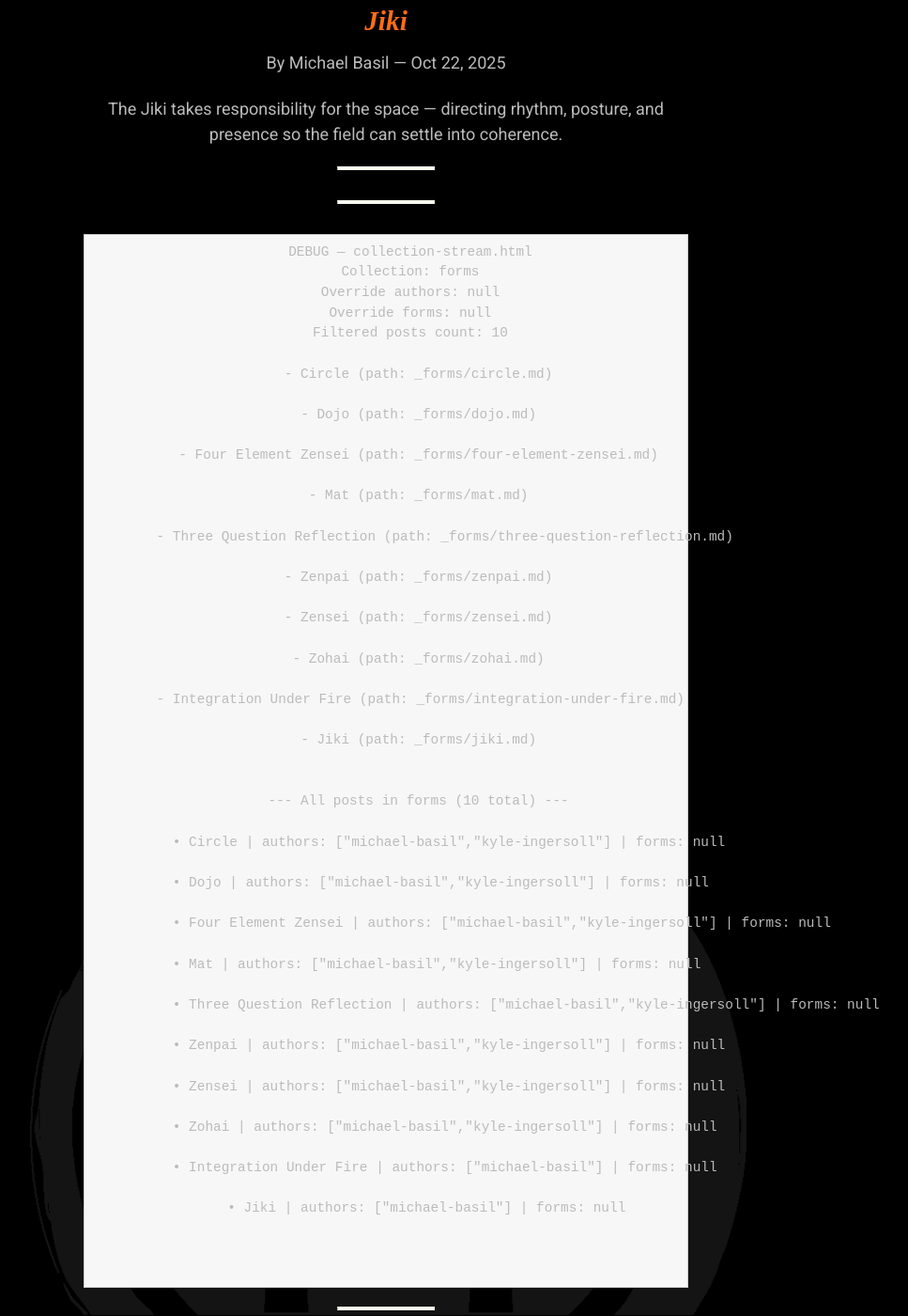
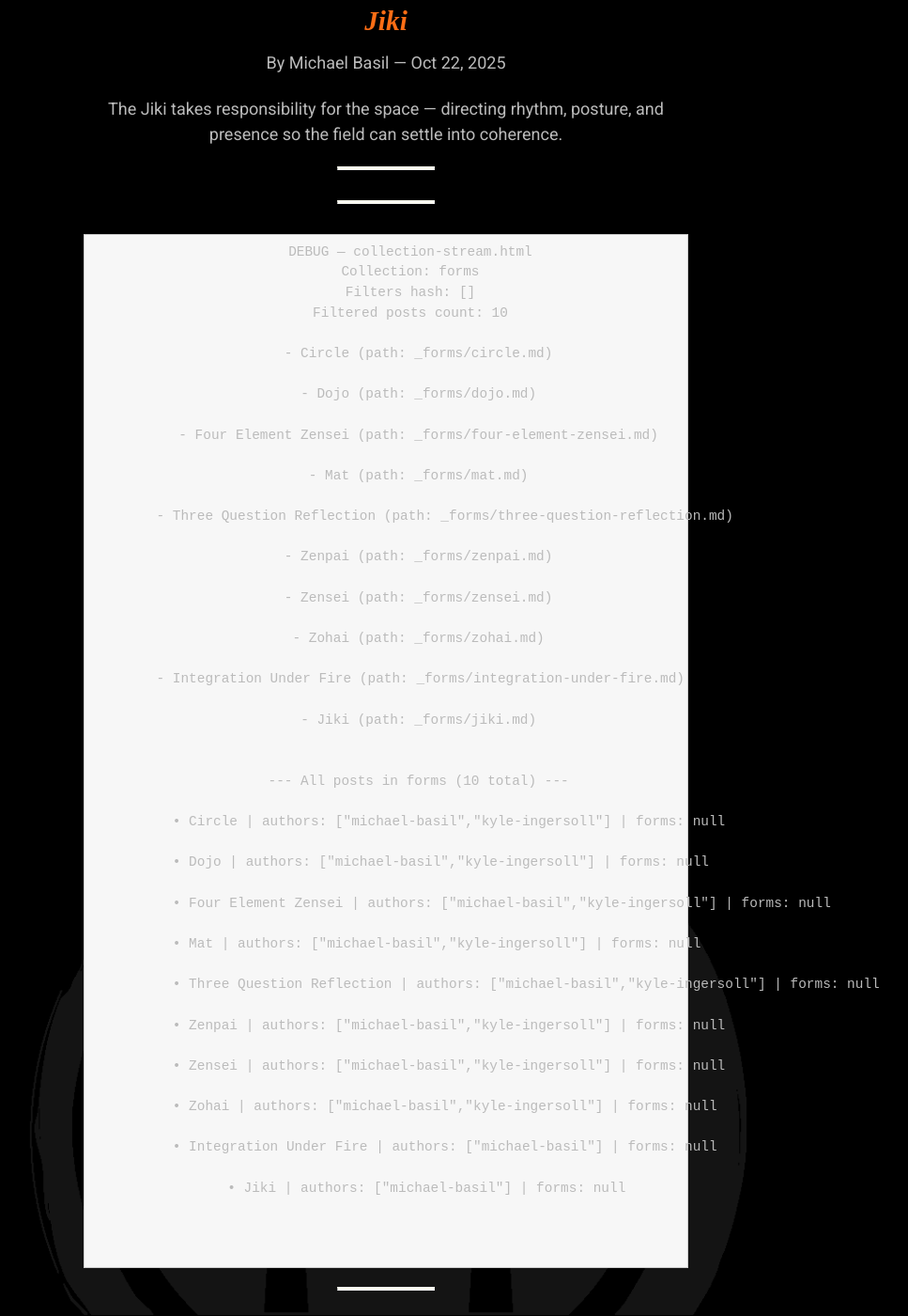
Before and after one commit to mindset-dojo/mindset-dojo.github.io, a Jekyll site: the page built from _insights/2025-10-18-way-of-plus-ki.md, in a window 1280 px wide and 1400 px high, scrolled down 3976 px. Shown: the whole window at 94% size, without its empty margins (229-1196 px from the left). Built offline with Jekyll 4.4.1, drawn with Linux system fonts in a browser that asks for light colours; some web fonts are replaced.

Commit message:
refactor(collection-stream): replace non-existant override variables with filters hash.

```diff
--- a/_includes/sections/collection-stream.html
+++ b/_includes/sections/collection-stream.html
@@ -107,8 +107,7 @@ Supports:
     <pre style="font-size: 0.8em; background: #f7f7f7; padding: 0.5em; border: 1px solid #ccc;">
       DEBUG — collection-stream.html
       Collection: {{ coll_name }}
-      Override authors: {{ override_authors | jsonify }}
-      Override forms: {{ override_forms | jsonify }}
+      Filters hash: {{ filters | jsonify }}
       Filtered posts count: {{ filtered_posts | size }}
       {% for p in filtered_posts %}
         - {{ p.title }} (path: {{ p.path }})
```
